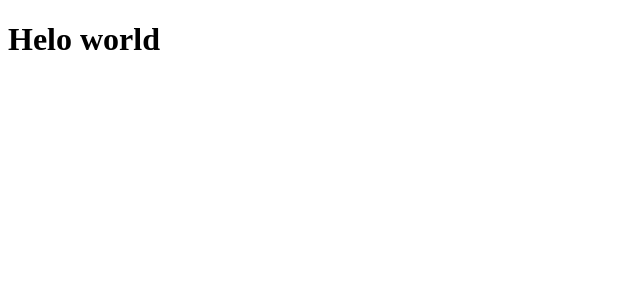
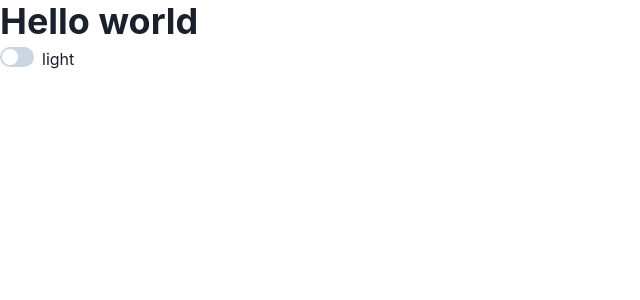
Before and after one commit to Eronheit/base-nextjs, a Next.js app: page / in a window 1280 px wide. Shown: the top 300 px of the page, without its empty margins (0-640 px from the left). Built offline with nearby package versions, Linux system fonts and the light colour scheme.

Commit message:
feat: add chakra-ui and allow change theme light/dark

```diff
--- a/package.json
+++ b/package.json
@@ -14,6 +14,10 @@
     ]
   },
   "dependencies": {
+    "@chakra-ui/react": "^1.6.1",
+    "@emotion/react": "^11",
+    "@emotion/styled": "^11",
+    "framer-motion": "^4",
     "next": "10.2.0",
     "react": "17.0.2",
     "react-dom": "17.0.2"
--- /dev/null
+++ b/src/contexts/theme/ThemeContainer.tsx
@@ -0,0 +1,15 @@
+import React from 'react';
+import { ChakraProvider, localStorageManager } from '@chakra-ui/react';
+import { ThemeProvider as EmotionThemeProvider } from '@emotion/react';
+
+import theme from '../../styles/theme';
+
+const ThemeContainer: React.FC = ({ children }) => {
+  return (
+    <ChakraProvider theme={theme} colorModeManager={localStorageManager}>
+      <EmotionThemeProvider theme={theme}>{children}</EmotionThemeProvider>
+    </ChakraProvider>
+  );
+};
+
+export default ThemeContainer;
--- a/src/pages/_app.tsx
+++ b/src/pages/_app.tsx
@@ -1,8 +1,13 @@
 import React from 'react';
 import { AppProps } from 'next/app';
+import ThemeContainer from '../contexts/theme/ThemeContainer';
 
 const MyApp: React.FC<AppProps> = ({ Component, pageProps }) => {
-  return <Component {...pageProps} />;
+  return (
+    <ThemeContainer>
+      <Component {...pageProps} />
+    </ThemeContainer>
+  );
 };
 
 export default MyApp;
--- a/src/pages/index.tsx
+++ b/src/pages/index.tsx
@@ -1,16 +1,13 @@
 import React from 'react';
-import Head from 'next/head';
+import { Heading, Switch, useColorMode } from '@chakra-ui/react';
 
 const Home: React.FC = () => {
+  const { colorMode, toggleColorMode } = useColorMode();
+
   return (
     <div>
-      <Head>
-        <title>Create Next App</title>
-        <meta name="description" content="Generated by create next app" />
-        <link rel="icon" href="/favicon.ico" />
-      </Head>
-
-      <h1>Helo world</h1>
+      <Heading>Hello world</Heading>
+      <Switch onChange={toggleColorMode}>{colorMode}</Switch>
     </div>
   );
 };
--- /dev/null
+++ b/src/styles/theme.ts
@@ -0,0 +1,11 @@
+import { theme, Theme } from '@chakra-ui/react';
+
+const customTheme: Theme = {
+  ...theme,
+  config: {
+    initialColorMode: 'light',
+    useSystemColorMode: false,
+  },
+};
+
+export default customTheme;
```
Also changed, not shown: src/@types/emotion.d.ts (added, +8 -0 lines), .eslintrc.json, 1 other file (tests, documents, lock files or other folders).
